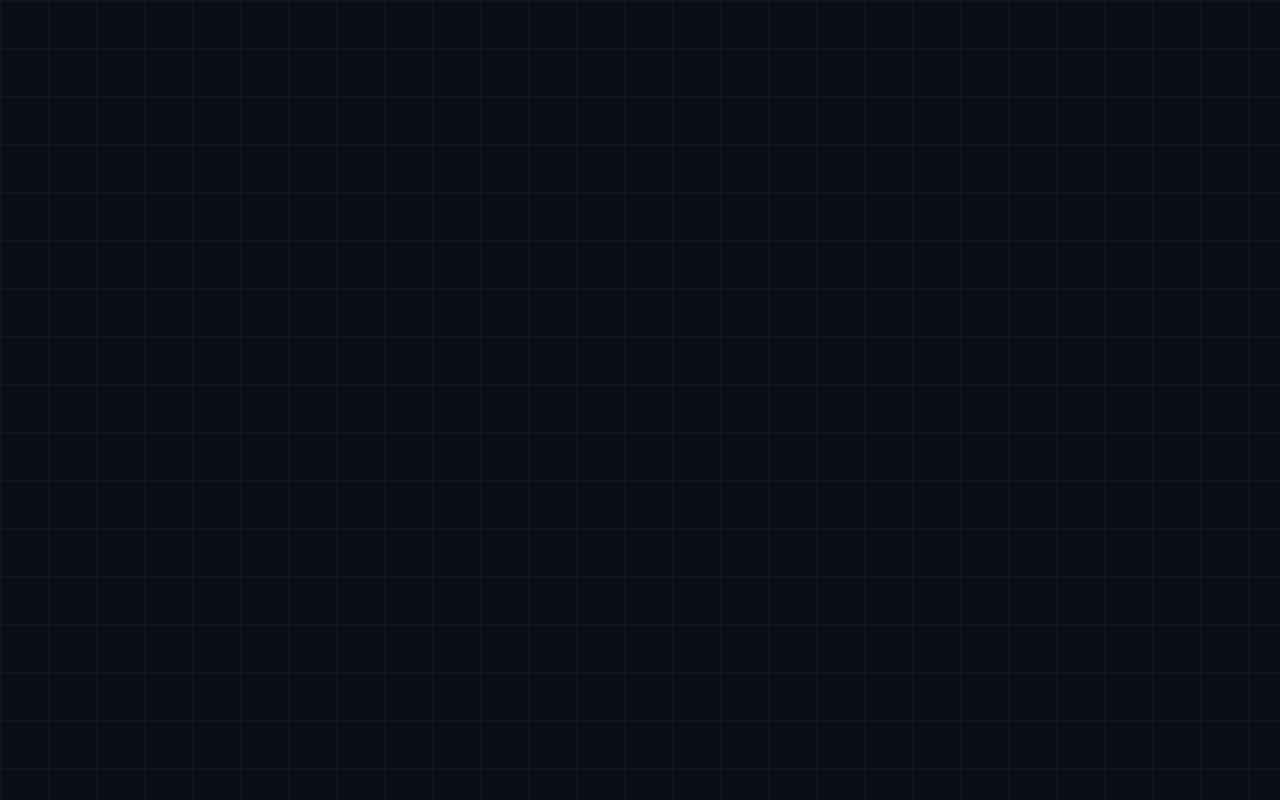
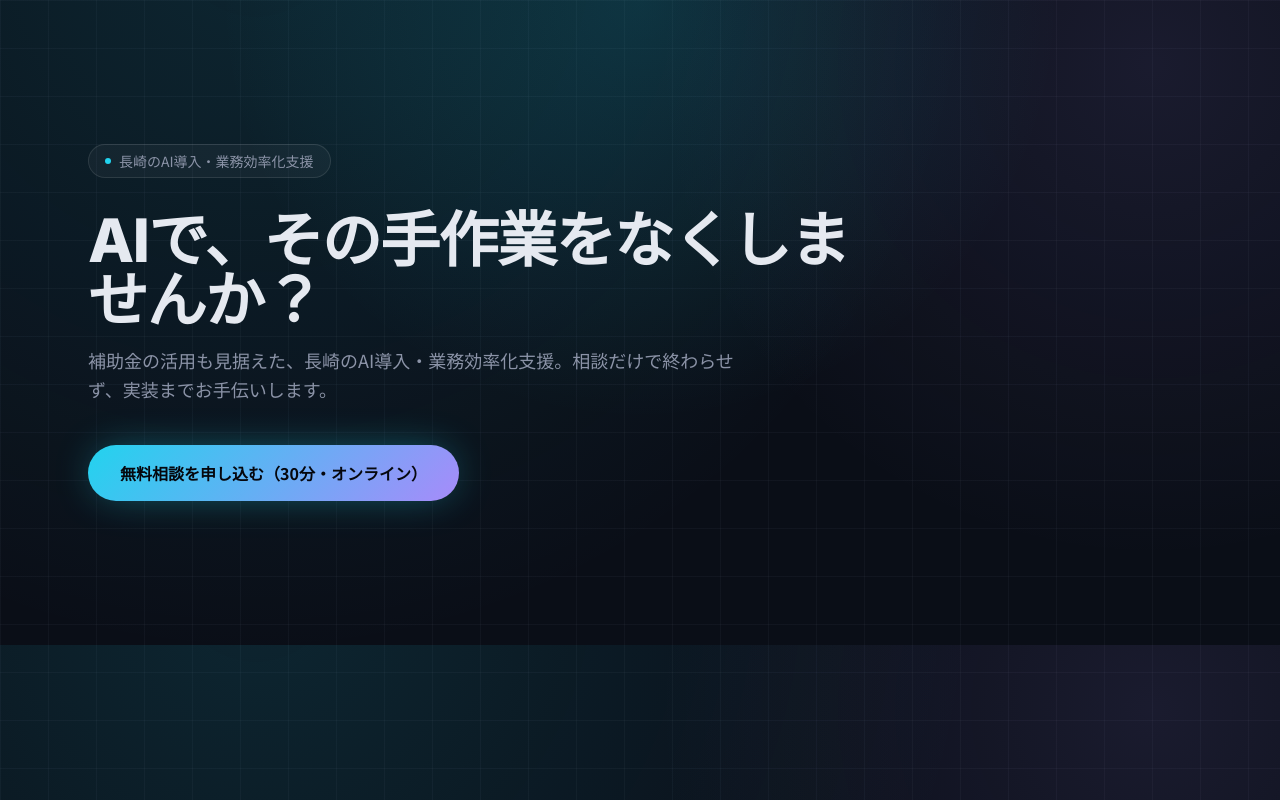
Before and after one commit to hamaguti0000/glovertech, a Nuxt app: page / in a window 1280 px wide. Built offline with nearby package versions, Linux system fonts and the light colour scheme.

Commit message:
feat: ヒーローセクションを実装
ダーク・テクニカルなデザインシステムに沿った、グリッド背景・グロー効果・
グラデーションCTAを持つヒーローセクションを追加。

```diff
--- /dev/null
+++ b/components/HeroSection.vue
@@ -0,0 +1,40 @@
+<script setup lang="ts">
+defineProps<{
+  title: string
+  subtitle: string
+  ctaLabel: string
+  ctaHref: string
+}>()
+</script>
+
+<template>
+  <section class="relative overflow-hidden">
+    <div
+      class="pointer-events-none absolute inset-0 bg-radial-glow"
+      aria-hidden="true"
+    />
+
+    <div class="section relative flex min-h-[80vh] flex-col justify-center py-28 sm:py-36">
+      <span
+        class="inline-flex w-fit items-center gap-2 rounded-full border border-white/10 bg-white/[0.04] px-4 py-1.5 text-sm text-mist-300"
+      >
+        <span class="h-1.5 w-1.5 rounded-full bg-cyan-400 shadow-glow" />
+        長崎のAI導入・業務効率化支援
+      </span>
+
+      <h1 class="mt-8 max-w-3xl text-4xl font-extrabold leading-tight text-mist-100 sm:text-5xl md:text-6xl">
+        {{ title }}
+      </h1>
+
+      <p class="section-lead">
+        {{ subtitle }}
+      </p>
+
+      <div class="mt-10 flex flex-wrap items-center gap-4">
+        <a :href="ctaHref" class="btn-glow">
+          {{ ctaLabel }}
+        </a>
+      </div>
+    </div>
+  </section>
+</template>
--- /dev/null
+++ b/pages/index.vue
@@ -0,0 +1,14 @@
+<script setup lang="ts">
+import { hero } from '~/data/site'
+</script>
+
+<template>
+  <main>
+    <HeroSection
+      :title="hero.title"
+      :subtitle="hero.subtitle"
+      :cta-label="hero.ctaLabel"
+      :cta-href="hero.ctaHref"
+    />
+  </main>
+</template>
```
